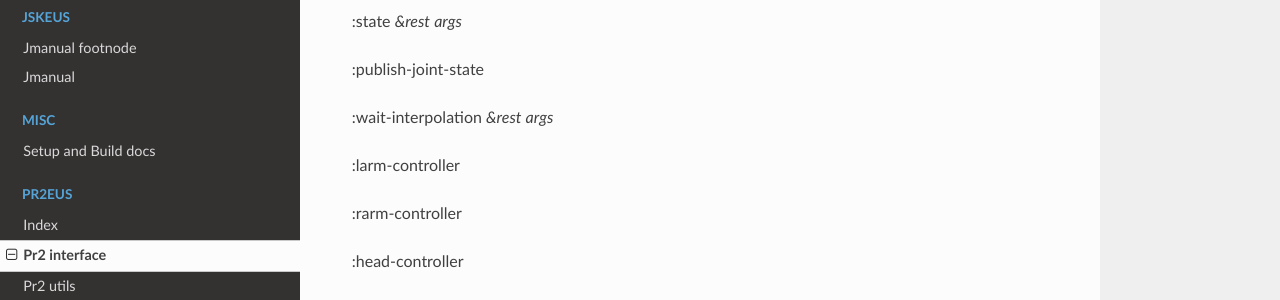
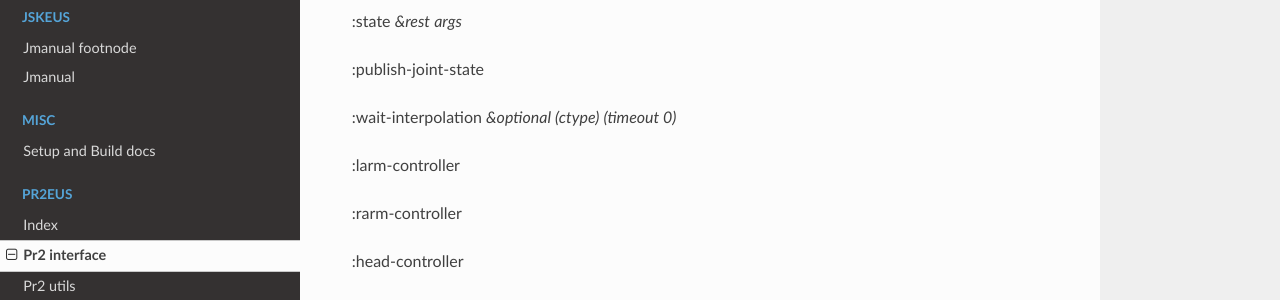
Before and after one commit to jsk-ros-pkg/euslisp-docs, an MkDocs documentation site: the page built from docs/pr2eus/pr2-interface.md, in a window 1280 px wide and 900 px high. Shown: the part 307-607 px from the top of the window. Built offline with MkDocs 1.6.1, drawn with Linux system fonts in a browser that asks for light colours; nearby versions of some CDN libraries.

Commit message:
update documentation for pr2eus

```diff
--- a/docs/pr2eus/pr2-interface.md
+++ b/docs/pr2eus/pr2-interface.md
@@ -12,7 +12,7 @@
 
 :publish-joint-state
 
-:wait-interpolation *&rest* *args*
+:wait-interpolation *&optional* *(ctype)* *(timeout 0)*
 
 :larm-controller
 
```
